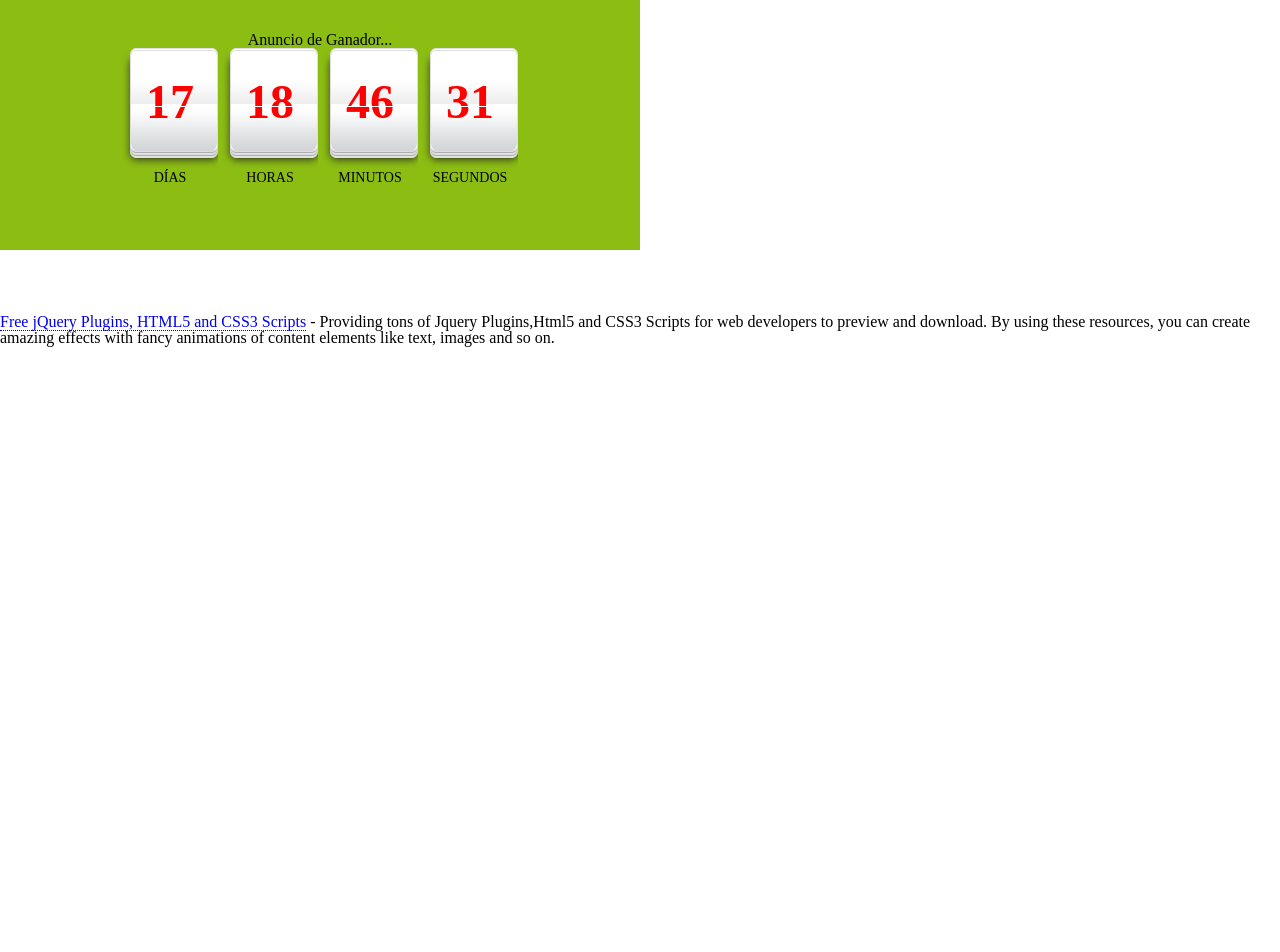
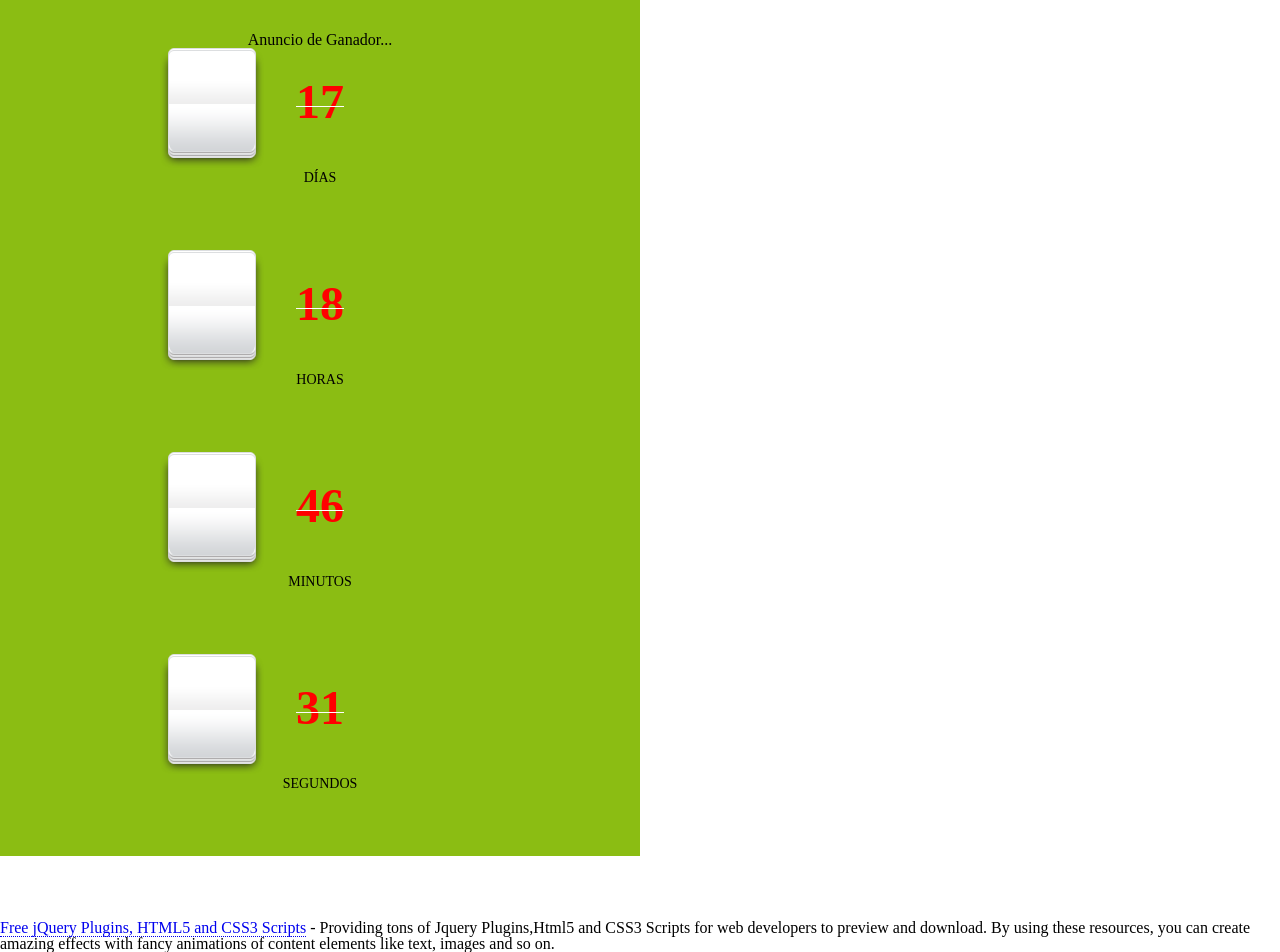
Before and after one commit to Kamillu/kamillu.github.io, a PHP site: page /Beautiful-jQuery-Countdown-Timer-Plugin/index.html in a window 1280 px wide. Before the commit the page ends 347 px from the top, so only its background shows below. Run offline with PHP 8.4, Linux system fonts and the light colour scheme.

Commit message:
Update styles.css

```diff
--- a/Beautiful-jQuery-Countdown-Timer-Plugin/css/styles.css
+++ b/Beautiful-jQuery-Countdown-Timer-Plugin/css/styles.css
@@ -22,7 +22,7 @@
 ul#countdown li {
   display: inline-block;
   background: transparent url('../images/timer-piece.png') no-repeat left top;
-  width: 6em;
+  width: 50%;
   margin-bottom: 4em;
   text-align: center;
 }
```
